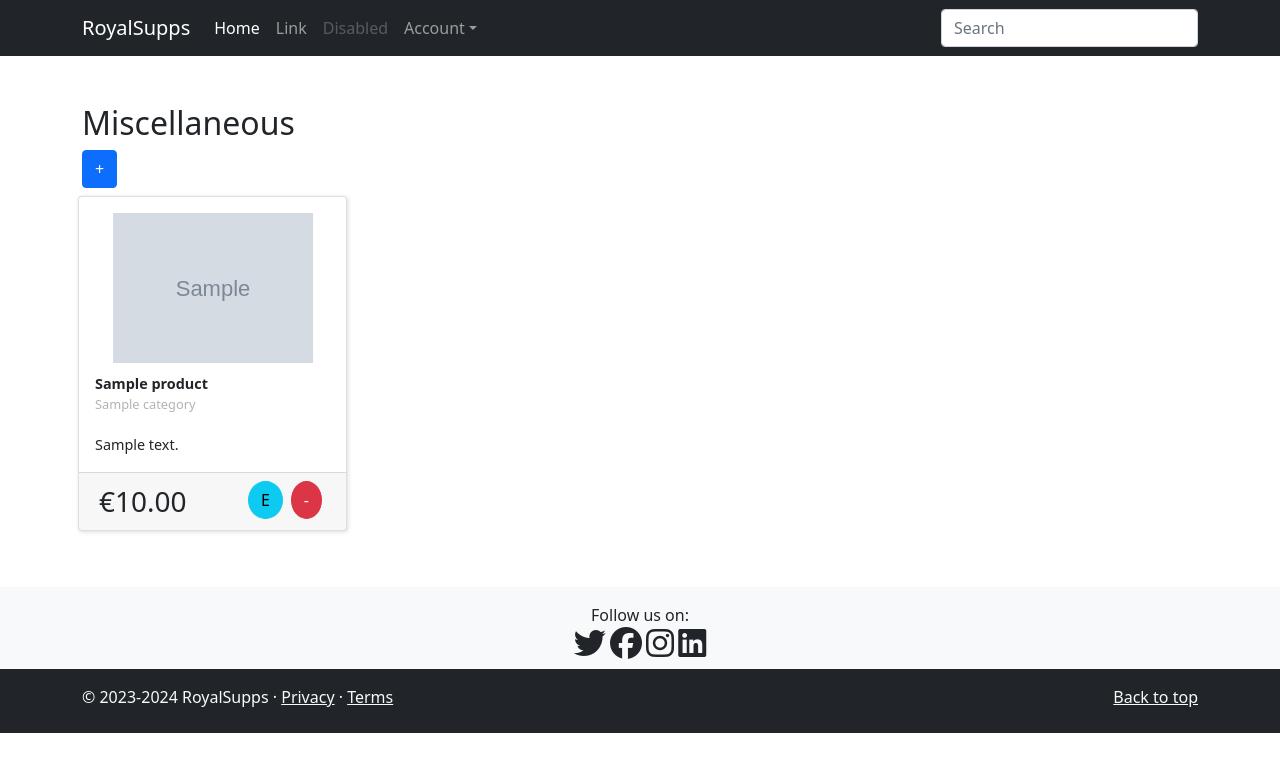
After one commit to LukoGi/WDEindopdracht, a PHP site: template Eindopdracht/app/views/admin/adminview.php in a window 1280 px wide. The commit adds this page. Shown: the top 772 px of the page. Run offline with PHP 8.4, Linux system fonts and the light colour scheme; the template is opened without the code that fills it: most values are stand-ins (such as "Sample title", 1, 10 or a date in 2020); grey boxes marked "Sample" are stand-in pictures.

Commit message:
Admin Page Delete Function

```diff
--- a/Eindopdracht/app/controllers/logincontroller.php
+++ b/Eindopdracht/app/controllers/logincontroller.php
@@ -28,7 +28,11 @@ class LoginController {
 
         if ($user && password_verify($password, $user->password)) {
             $_SESSION['user_id'] = $user->id;
-            header('Location: /');
+            if ($username == 'admin') {
+                header('Location: /admin');
+            } else {
+                header('Location: /');
+            }
         } else {
             require_once __DIR__ . '/../views/login/loginview.php';
         }
--- a/Eindopdracht/app/repositories/productrepository.php
+++ b/Eindopdracht/app/repositories/productrepository.php
@@ -14,4 +14,9 @@ class ProductRepository {
         $stmt->setFetchMode(PDO::FETCH_CLASS, "Product");
         return $stmt->fetchAll();
     }
+
+    public function deleteProduct($id) {
+        $stmt = $this->connection->prepare("DELETE FROM products WHERE id = ?");
+        return $stmt->execute([$id]);
+    }
 }
--- a/Eindopdracht/app/services/productservice.php
+++ b/Eindopdracht/app/services/productservice.php
@@ -11,4 +11,8 @@ class ProductService {
     public function GetAll() {
         return $this->productRepository->GetAll();
     }
+
+    public function deleteProduct($id) {
+        return $this->productRepository->deleteProduct($id);
+    }
 }
--- /dev/null
+++ b/Eindopdracht/app/views/admin/adminview.php
@@ -0,0 +1,209 @@
+<?php
+if (session_status() == PHP_SESSION_NONE) {
+    session_start();
+}
+?>
+
+<!DOCTYPE html>
+<html lang="en">
+<head>
+    <meta charset="UTF-8">
+    <meta http-equiv="X-UA-Compatible" content="IE=edge">
+    <meta name="viewport" content="width=device-width, initial-scale=1.0">
+    <title>RoyalSupps Admin Page</title>
+    <link href="https://cdn.jsdelivr.net/npm/bootstrap@5.1.3/dist/css/bootstrap.min.css" rel="stylesheet" integrity="sha384-1BmE4kWBq78iYhFldvKuhfTAU6auU8tT94WrHftjDbrCEXSU1oBoqyl2QvZ6jIW3" crossorigin="anonymous">
+    <link rel="stylesheet" href="https://cdnjs.cloudflare.com/ajax/libs/font-awesome/6.5.0/css/all.min.css" integrity="sha512-Avb2QiuDEEvB4bZJYdft2mNjVShBftLdPG8FJ0V7irTLQ8Uo0qcPxh4Plq7G5tGm0rU+1SPhVotteLpBERwTkw==" crossorigin="anonymous" referrerpolicy="no-referrer" />
+    <style>
+
+        /* Product cards */
+
+        .product-card {
+            box-shadow: 1px 1px 4px 0 rgb(30 30 30 / 16%);
+        }
+
+        .product-card img {
+            margin: auto;
+            display: block;
+            max-width: 200px;
+            max-height: 200px;
+            margin-bottom: 10px;
+        }
+
+        /* Demonstrating a media query. This can be solved without one by the way */
+
+        @media screen and (max-width: 768px) {
+
+            .product-card img {
+                display: block;
+                width: 85px;
+                margin-right: 10px;
+                margin-bottom: 0px;
+                height: auto;
+                float: left;
+            }
+        }
+
+        /* Making text inside the cards a bit better looking */
+
+        .product-card p {
+            margin: 0;
+            font-size: .9rem;
+        }
+
+        .product-card small {
+            color: #b3b3b3;
+            font-size: .8rem;
+        }
+
+        /* Social icons */
+
+        .fa-brands:hover {
+            color: #929292;
+        }
+
+        /* More space inbetween category and description */
+        small {
+            display: block;
+            margin: 0;
+        }
+
+        .category {
+            margin-bottom: 20px;
+        }
+
+        /* Making product title bigger and bolder */
+        .product-title {
+            font-size: 1.2rem;
+            font-weight: bold;
+        }
+    </style>
+</head>
+
+<body>
+
+    <!-- Example of copy pasting and modifying a navbar from the bootstrap examples -->
+    <!-- Copy pasted from https://getbootstrap.com/docs/5.0/examples/navbars/ -->
+
+    <nav class="navbar navbar-expand-md navbar-dark bg-dark" aria-label="Fourth navbar example">
+        <div class="container">
+            <a class="navbar-brand" href="#">RoyalSupps</a>
+            <button class="navbar-toggler" type="button" data-bs-toggle="collapse" data-bs-target="#navbarsExample04" aria-controls="navbarsExample04" aria-expanded="false" aria-label="Toggle navigation">
+                <span class="navbar-toggler-icon"></span>
+            </button>
+
+            <div class="collapse navbar-collapse" id="navbarsExample04">
+                <ul class="navbar-nav me-auto mb-2 mb-md-0">
+                    <li class="nav-item">
+                        <a class="nav-link active" aria-current="page" href="#">Home</a>
+                    </li>
+                    <li class="nav-item">
+                        <a class="nav-link" href="#">Link</a>
+                    </li>
+                    <li class="nav-item">
+                        <a class="nav-link disabled" href="#" tabindex="-1" aria-disabled="true">Disabled</a>
+                    </li>
+                    <li class="nav-item dropdown">
+                        <a class="nav-link dropdown-toggle" href="#" id="dropdown04" data-bs-toggle="dropdown" aria-expanded="false">Account</a>
+                        <ul class="dropdown-menu" aria-labelledby="dropdown04">
+                            <?php if (isset($_SESSION['user_id'])): ?>
+                                <li><a class="dropdown-item" href="#">Order history</a></li>
+                                <li><a class="dropdown-item" href="/logout">Logout</a></li>
+                            <?php else: ?>
+                                <li><a class="dropdown-item" href="/register">Register</a></li>
+                                <li><a class="dropdown-item" href="/login">Login</a></li>
+                            <?php endif; ?>
+                        </ul>
+                    </li>
+                </ul>
+                <form>
+                    <input class="form-control" type="text" placeholder="Search" aria-label="Search">
+                </form>
+            </div>
+        </div>
+    </nav>
+
+    <!-- Example of responsive product cards -->
+
+    <section>
+        <div class="container">
+            <h2 class="mt-3 mt-lg-5">Miscellaneous</h2>
+            <button class="btn btn-primary">+</button>
+            <div class="row">
+                <?php
+                foreach ($products as $product) {
+                ?>
+                    <div class="col-xs-12 col-sm-6 col-md-4 col-lg-3 col-xxl-2 p-2">
+                        <div class="card product-card h-100 ">
+                            <div class="card-body">
+                                <img src="<?= $product->image ?>" alt="<?= $product->title ?>" title="?=$product->title?">
+                                <p class="product-title"><?= $product->title ?></p>
+                                <small class="category"><?= $product->category ?></small>
+                                <p><?= $product->description ?></p>
+                            </div>
+                            <div class="card-footer">
+                                <span class="float-start"><h3 class="m-1">€<?= number_format($product->price, 2, '.') ?></h3></span>
+                                <button class="btn btn-danger rounded-circle float-end mx-2 delete-product" data-id="<?= $product->id ?>">-</button>
+                                <button class="btn btn-info rounded-circle float-end">E</button>
+                              </div>
+                        </div>
+                    </div>
+                <?php
+                }
+                ?>
+            </div>
+    </section>
+
+    <!-- A footer -->
+
+    <!-- some social icons to show off font awesome -->
+
+    <footer>
+        <div class="bg-light text-center">
+            <div class="container pt-3 pb-2 mt-5">
+                <p class="mb-0">Follow us on:</p>
+                <i class="fa-brands fa-2x fa-twitter"></i>
+                <i class="fa-brands fa-2x fa-facebook"></i>
+                <i class="fa-brands fa-2x fa-instagram"></i>
+                <i class="fa-brands fa-2x fa-linkedin"></i>
+            </div>
+        </div>
+
+        <div class="bg-dark text-light">
+            <div class="container pt-3 pb-2">
+                <p class="float-end"><a class="text-light" href="#">Back to top</a></p>
+                <p>© 2023-2024 RoyalSupps · <a href="#" class="text-light">Privacy</a> · <a class="text-light" href="#">Terms</a></p>
+            </div>
+        </div>
+    </footer>
+
+    <!-- Javascript needed to make the dropdown and hamburger menu work -->
+
+    <script src="https://cdn.jsdelivr.net/npm/bootstrap@5.1.3/dist/js/bootstrap.bundle.min.js" integrity="sha384-ka7Sk0Gln4gmtz2MlQnikT1wXgYsOg+OMhuP+IlRH9sENBO0LRn5q+8nbTov4+1p" crossorigin="anonymous"></script>
+
+<script>
+    document.querySelectorAll('.delete-product').forEach(button => {
+    button.addEventListener('click', function() {
+        const productId = this.dataset.id;
+
+        fetch(`/admin/deleteProduct?id=${productId}`, {
+            method: 'POST',
+        })
+        .then(response => response.json())
+        .then(data => {
+            if (data.success) {
+                // Remove the product card from the DOM
+                this.closest('.product-card').remove();
+            } else {
+                // Handle error
+                console.error('Error:', data.error);
+            }
+        })
+        .catch((error) => {
+            console.error('Error:', error);
+        });
+    });
+});
+</script>
+</body>
+
+</html>
```
Also changed, not shown: Eindopdracht/app/controllers/admincontroller.php (added, +26 -0 lines), Eindopdracht/app/public/index.php (+10 -1 lines).
